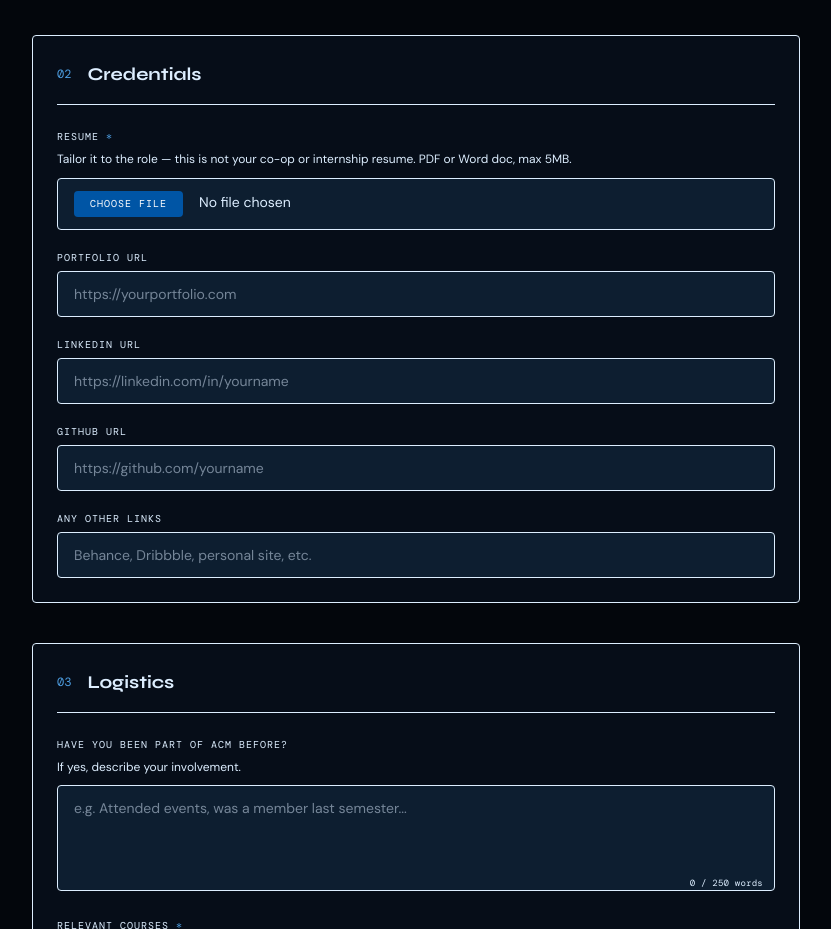
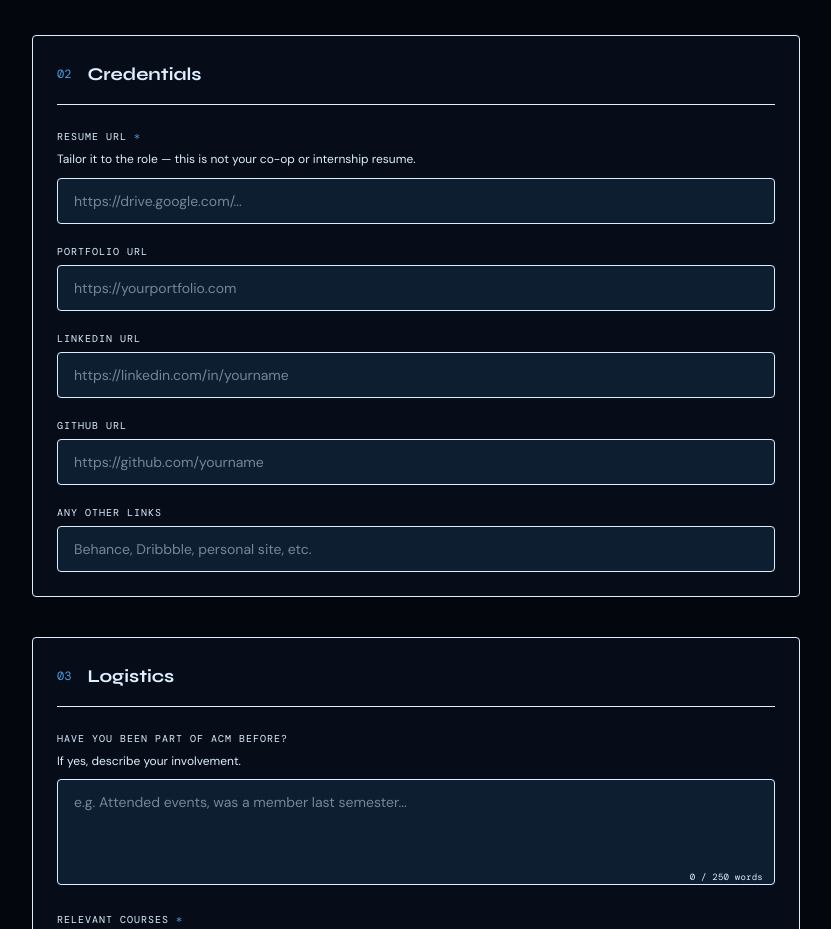
Before and after one commit to nubostonacm/nuacm_website, a Next.js app: page /apply in a window 1280 px wide. Shown: the part 1180-2109 px from the top of the page, without its empty margins (224-1055 px from the left). Built offline with nearby package versions, Linux system fonts and the light colour scheme; a web font is replaced by a local one.

Commit message:
updated website and form

```diff
--- a/src/app/apply/page.tsx
+++ b/src/app/apply/page.tsx
@@ -379,21 +379,16 @@ export default function ApplyPage() {
                 <SectionHeader num="02" title="Credentials" />
 
                 <Field
-                  label="Resume"
+                  label="Resume URL"
                   required
-                  hint="Tailor it to the role — this is not your co-op or internship resume. PDF or Word doc, max 5MB."
+                  hint="Tailor it to the role — this is not your co-op or internship resume."
                 >
                   <input
-                    type="file"
+                    type="url"
                     name="resume"
-                    accept=".pdf,.doc,.docx"
+                    placeholder="https://drive.google.com/..."
                     required
-                    className="w-full bg-acm-surface border border-acm-border text-acm-text px-4 py-3 rounded-sm font-sans text-sm
-                      focus:outline-none focus:border-acm-blue-sky transition-colors duration-200
-                      file:mr-4 file:py-1.5 file:px-4 file:rounded-sm file:border-0
-                      file:font-mono file:text-[10px] file:tracking-widest file:uppercase
-                      file:bg-acm-blue-mid file:text-white hover:file:bg-acm-blue
-                      file:transition-colors file:duration-200 file:cursor-pointer"
+                    className={baseInput}
                   />
                 </Field>
 
--- a/src/config/announcement.ts
+++ b/src/config/announcement.ts
@@ -15,7 +15,7 @@ export interface SiteAnnouncement {
 // CURRENT ANNOUNCEMENT
 export const announcement: SiteAnnouncement = {
   type: "applications",
-  active: false,
+  active: true,
 
   headline: "Software Team Applications Are Open",
   subline:
```
